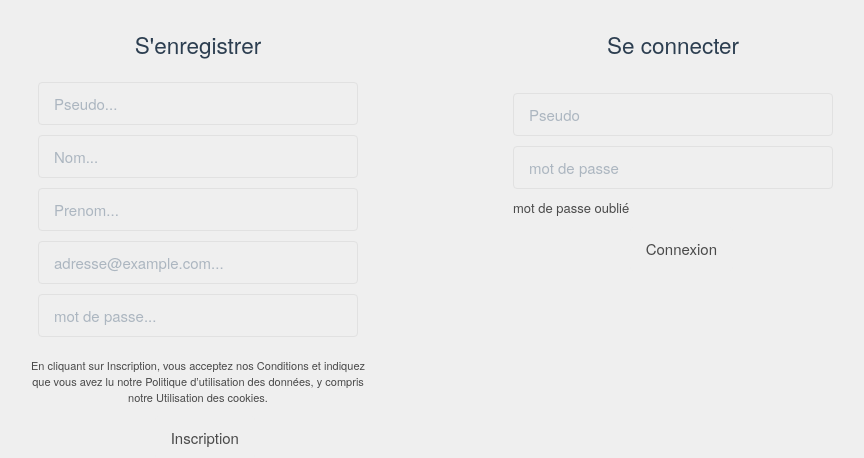
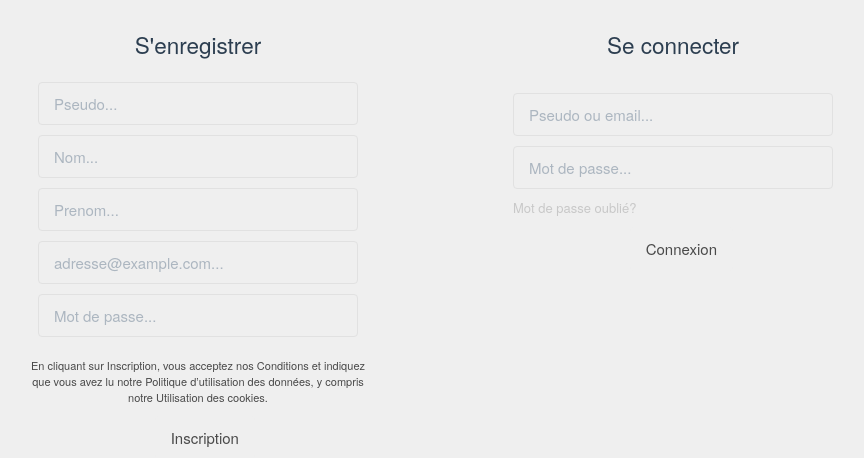
Before and after one commit to franck-roland/kooblit, a Django app: template templates/inscription.html in a window 1280 px wide. Shown: the part 122-580 px from the top of the page, without its empty margins (157-1021 px from the left). Run offline with Django 3.2, Linux system fonts and the light colour scheme; the template is opened without the code that fills it, so the values that code supplies are empty; some libraries are stand-ins or nearby versions; some web fonts are replaced.

Commit message:
Amélioration du design + Correction d'orthographe

```diff
--- a/static/css/inscription.css
+++ b/static/css/inscription.css
@@ -14,6 +14,10 @@
     margin: auto;
 }
 
+.form-horizontal .form-group {
+    margin: auto;
+}
+
 .form-control {
     background-color: rgb(239, 239, 239);
     border: 1px solid rgb(225, 225, 225);
@@ -22,6 +26,8 @@
 .input-container {
     margin-bottom: 10px;
 }
+
+errorlist
 
 legend {
     text-align:center;
@@ -35,9 +41,7 @@ a:hover {
     color: rgb(74,74,74);
 
 }
-.form-horizontal .form-group {
-    margin: auto;
-}
+
 
 #forgotten_password {
     text-align: left;
@@ -45,9 +49,29 @@ a:hover {
     padding-right: 15px;
     margin: auto;
     font-size: 13px;
-
 }
 
+#forgotten_password > a{
+    color: rgb(200, 200, 200);
+}
 .conditions_generales {
     font-size: 11px;
 }
+
+input[placeholder], [placeholder], *[placeholder] {
+   color:rgb(200, 200, 200) !important;
+}
+::-webkit-input-placeholder { /* WebKit browsers */
+    color: rgb(200, 200, 200);
+}
+:-moz-placeholder { /* Mozilla Firefox 4 to 18 */
+   color: rgb(200, 200, 200);
+   opacity:  1;
+}
+::-moz-placeholder { /* Mozilla Firefox 19+ */
+   color: rgb(200, 200, 200);
+   opacity:  1;
+}
+:-ms-input-placeholder { /* Internet Explorer 10+ */
+   color: rgb(200, 200, 200);
+}
--- a/templates/inscription.html
+++ b/templates/inscription.html
@@ -48,14 +48,14 @@
     </div>
     <div class="form-group">
         <div class="col-lg-12 input-container">
-            <input id="id_password1" class="form-control" maxlength="30" name="password1" type="password" placeholder="mot de passe..." >
+            <input id="id_password1" class="form-control" maxlength="30" name="password1" type="password" placeholder="Mot de passe..." >
         <!-- {{ form.password1 }} -->
             {{ form.password1.errors }}
         </div>
     </div>
     <div class="form-group">
         <div class="col-lg-12 input-container">
-            <input id="id_password2" class="form-control" maxlength="30" name="password2" type="password" style="display:none;" placeholder="mot de passe..." >
+            <input id="id_password2" class="form-control" maxlength="30" name="password2" type="password" style="display:none;">
         <!-- {{ form.password2 }} -->
             {{ form.password2.errors }}
         </div>
@@ -81,20 +81,20 @@
     <ul class="errorlist"><li>{{ login_error }}</li></ul>
     <div class="form-group">
         <div class="col-lg-12 input-container" >
-            <input id="id_username_log" class="form-control" maxlength="30" name="username_log" type="text" placeholder="Pseudo" >
+            <input id="id_username_log" class="form-control" maxlength="30" name="username_log" type="text" placeholder="Pseudo ou email..." >
         <!-- {{ form.username }} -->
             {{ form.username_log.errors }}
         </div>
     </div>
     <div class="form-group">
         <div class="col-lg-12 input-container">
-            <input id="id_password_log" class="form-control" maxlength="30" name="password_log" type="password" placeholder="mot de passe" >
+            <input id="id_password_log" class="form-control" maxlength="30" name="password_log" type="password" placeholder="Mot de passe..." >
         <!-- {{ form.password1 }} -->
             {{ form.password_log.errors }}
         </div>
     </div>
     <div id="forgotten_password">
-        <a href="{% url 'usr_management:ask_reinitialisation' %}" > mot de passe oublié </a>
+        <a href="{% url 'usr_management:ask_reinitialisation' %}" > Mot de passe oublié? </a>
     </div>
     <div class="form-group" style="padding-top:10px;" >
         <div class="col-lg-4 col-lg-offset-4">
```
